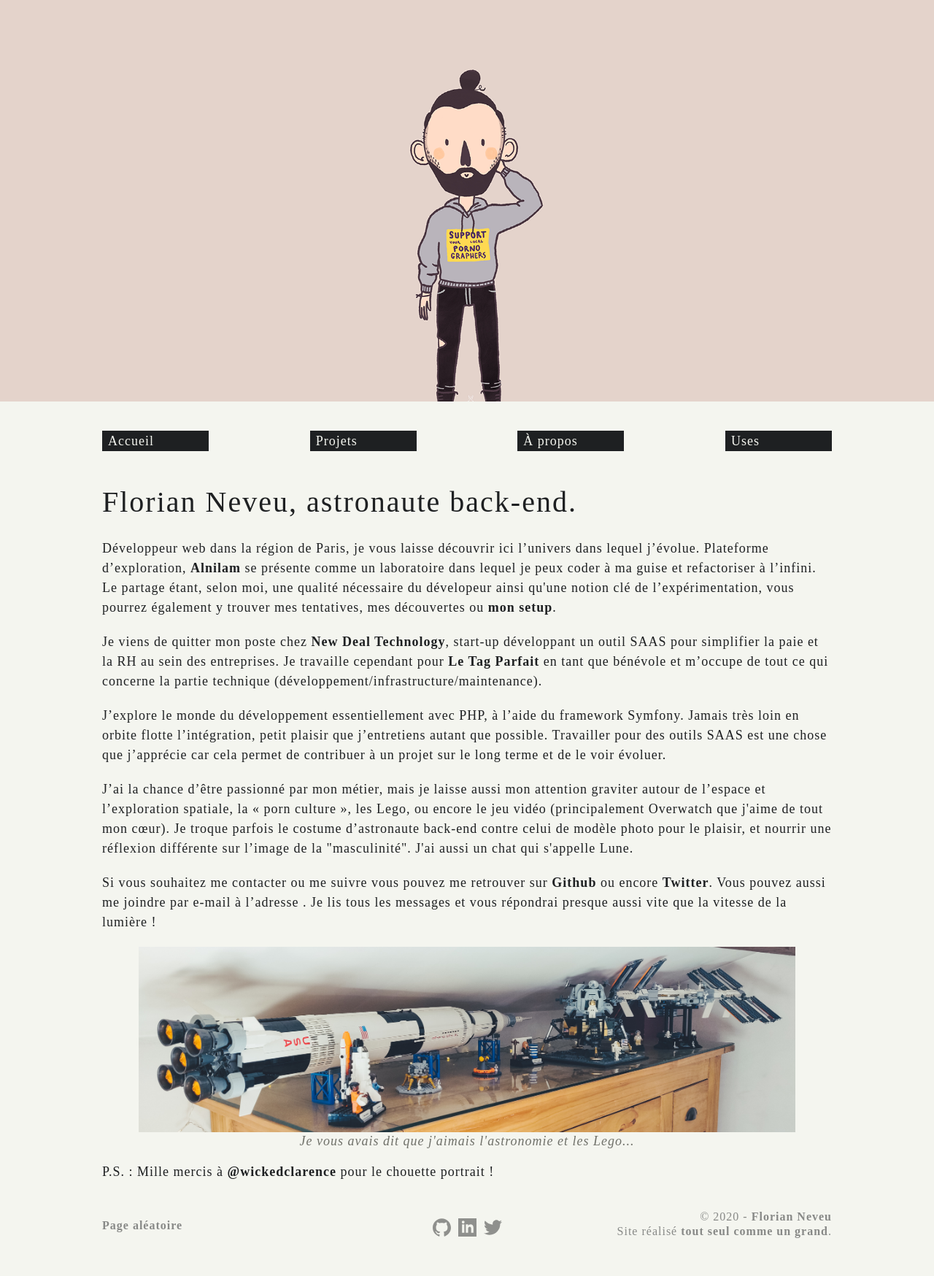
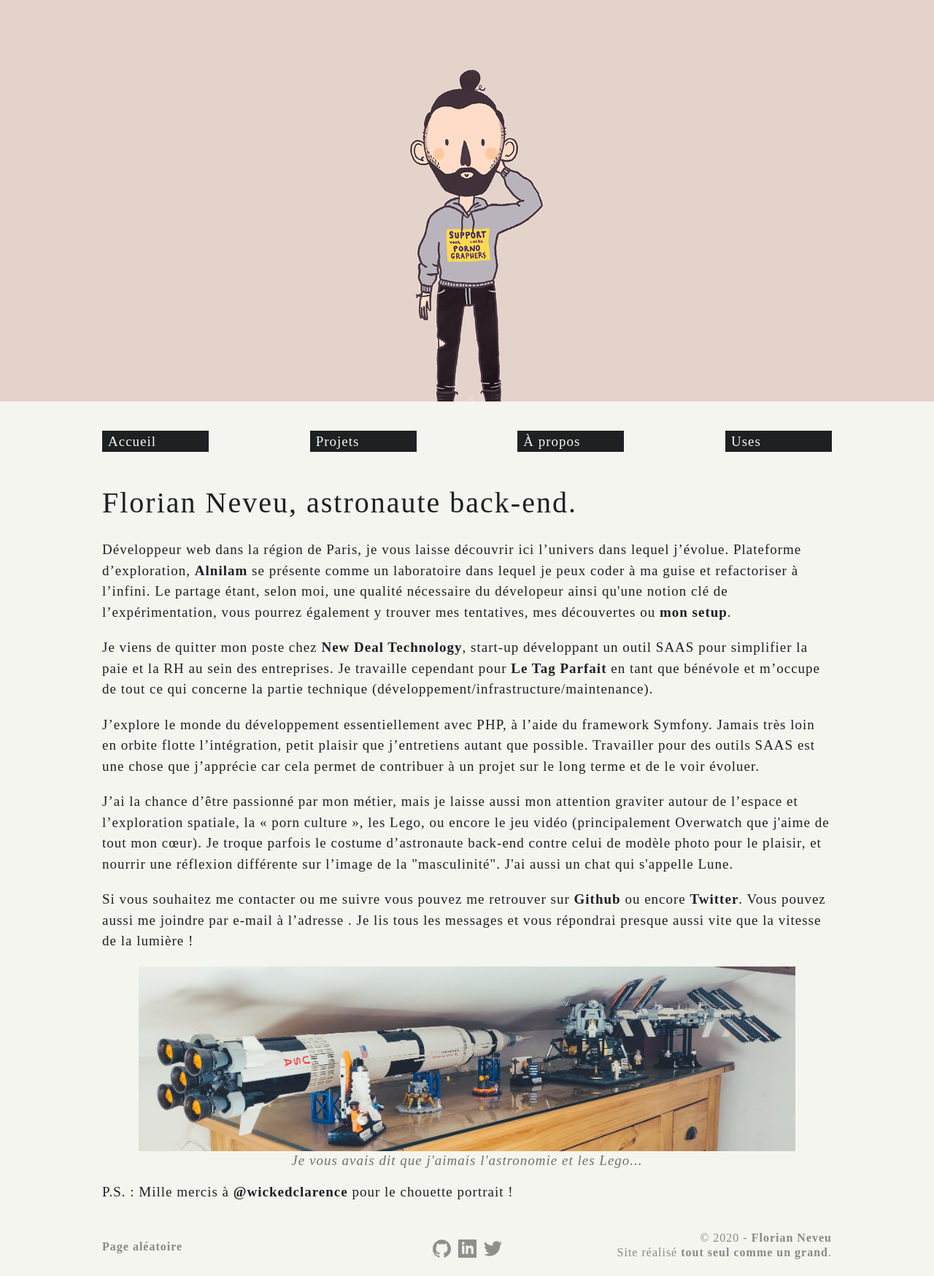
Before and after one commit to florianorineveu/v1, a Symfony app: template templates/front/about.html.twig in a window 1280 px wide. Shown: the whole page at 73% size. Before the commit the page ends 1696 px from the top, so only its background shows below. Run offline with Twig, Linux system fonts and the light colour scheme; the template is opened without the code that fills it, so the values that code supplies are empty; style sheets or scripts are compiled from the project's sources; some libraries are stand-ins or nearby versions; some web fonts are replaced.

Commit message:
[front] Change display again

```diff
--- a/assets/css/main.scss
+++ b/assets/css/main.scss
@@ -19,7 +19,7 @@ body {
 
     @include kepler;
     color: $text;
-    font-size: 1.8rem;
+    font-size: 1.9rem;
     letter-spacing: .1rem;
 }
 
@@ -178,13 +178,15 @@ a {
 .projects-list {
     article {
         box-sizing: border-box;
-        margin-bottom: 3rem;
+        margin-bottom: 4rem;
         padding-right: 3rem;
         width: 25rem;
 
         span {
             display: block;
             margin-top: 1rem;
+
+            line-height: 1.5em;
         }
     }
 }
```
